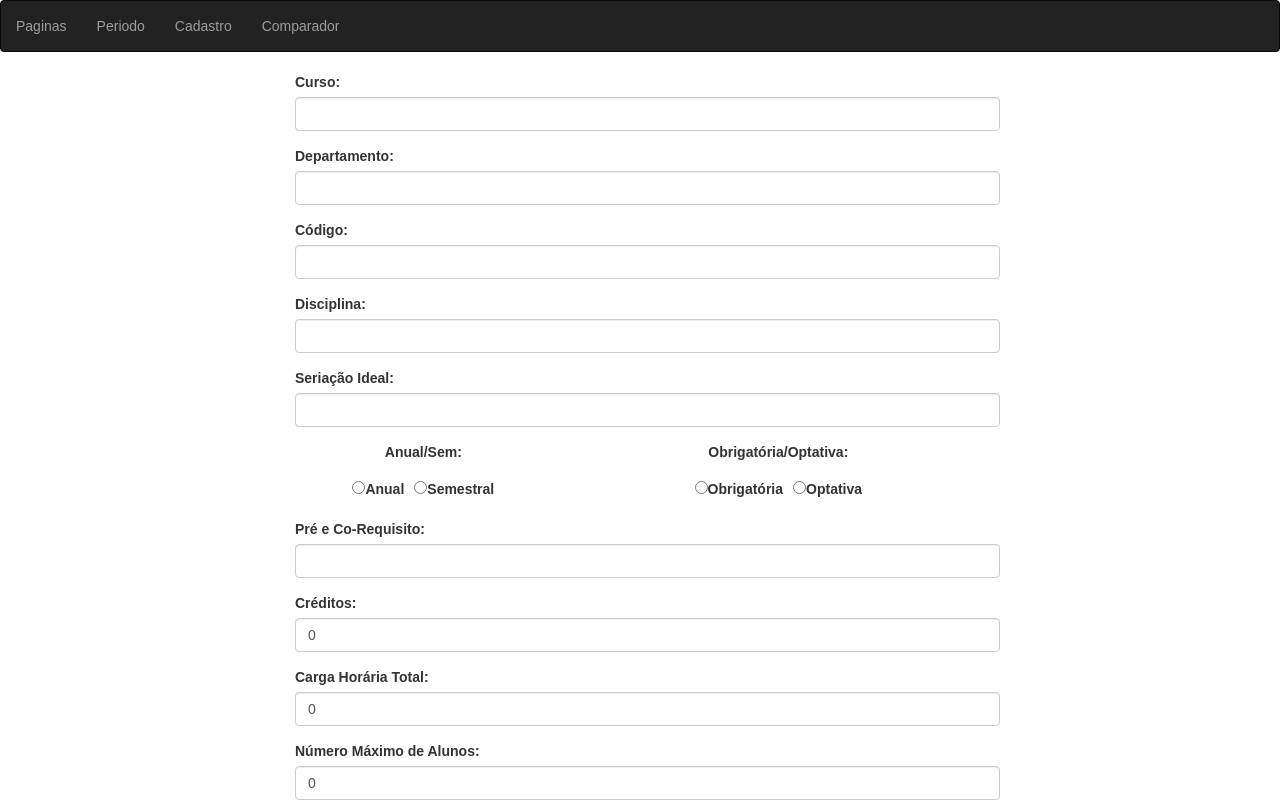
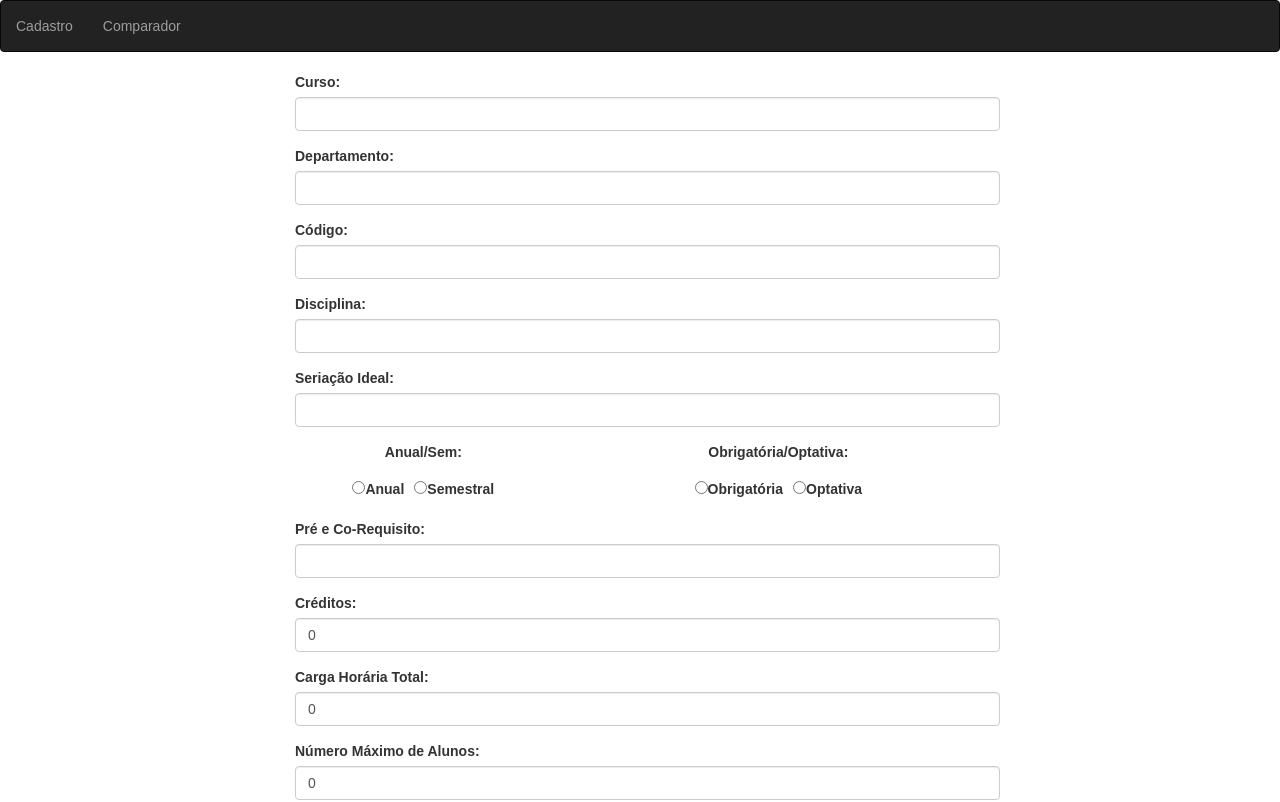
Before and after one commit to RicardoVet/unesp, a React (Create React App) app in the folder unesp/: page /cadastro in a window 1280 px wide. Shown: the top 802 px of the page. Built offline with nearby package versions, Linux system fonts and the light colour scheme.

Commit message:
ajsutes de comentarios

```diff
--- a/unesp/src/js/component/Formulario.js
+++ b/unesp/src/js/component/Formulario.js
@@ -192,6 +192,7 @@ class Formulario extends Component {
         this.setState({anual:newProps.formulario.anual})
         this.setState({semestral:newProps.formulario.semestral})
         this.setState({codigo:newProps.formulario.codigo})
+        this.setState({comentarios:newProps.formulario.comentarios})
         }
     }
 
--- a/unesp/src/js/component/Header.js
+++ b/unesp/src/js/component/Header.js
@@ -6,8 +6,8 @@ class Header extends Component {
         return (
             <nav className="navbar navbar-inverse">
                 <ul className="nav navbar-nav">
-                    <li><a href="/pagina">Paginas</a></li>
-                    <li><a href="/periodo">Periodo</a></li>
+                    {/* <li><a href="/pagina">Paginas</a></li>
+                    <li><a href="/periodo">Periodo</a></li> */}
                     <li><a href="/cadastro">Cadastro</a></li>
                     <li><a href="/comparador">Comparador</a></li>
                 </ul>
```
